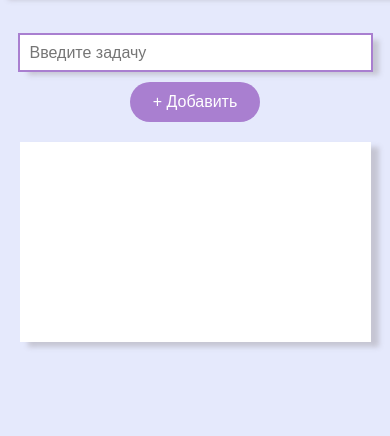
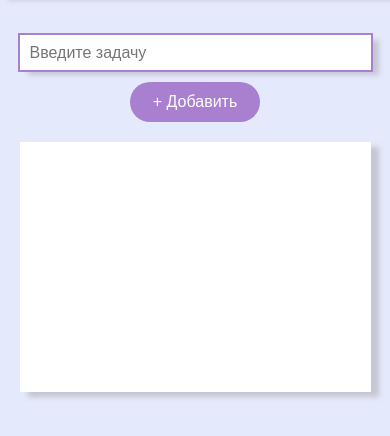
Before and after one commit to lynchdiva/to-do-list, a website: page index.html in a window 390 px wide. Shown: the part 96-532 px from the top of the page. Drawn offline with Linux system fonts and the light colour scheme.

Commit message:
fix: media

```diff
--- a/assets/styles/style.css
+++ b/assets/styles/style.css
@@ -129,7 +129,7 @@ body {
 
   .to-do__list {
     width: 90%;
-    min-height: 200px;
+    min-height: 250px;
     padding: 25px 25px;
   }
 }
```
